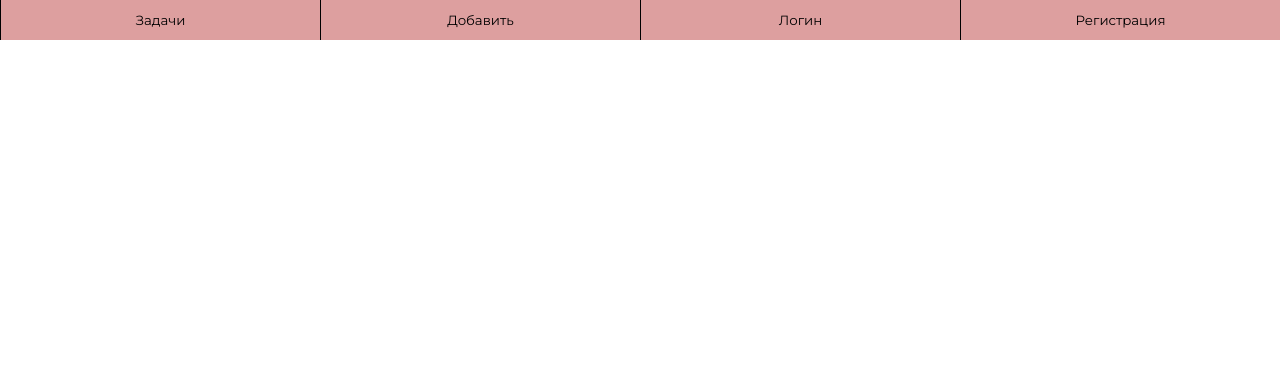
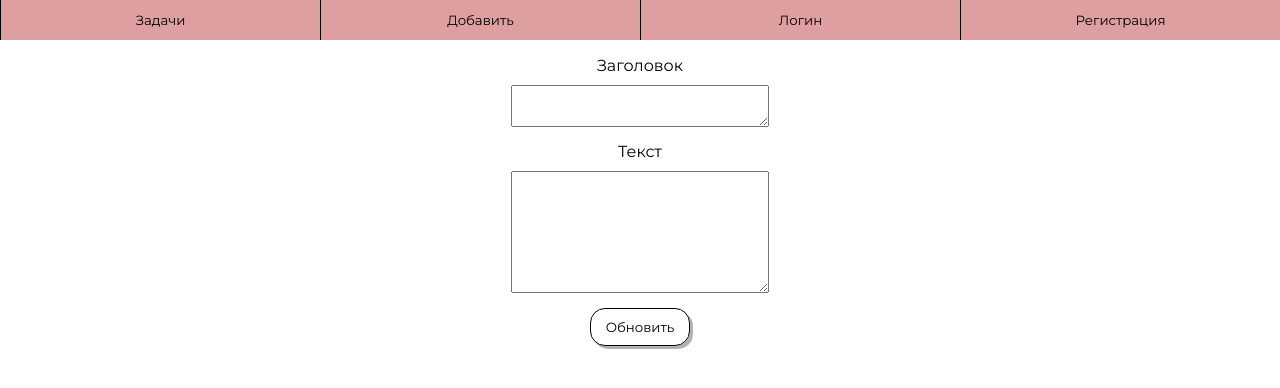
Before and after one commit to Camarot1/taskboard-frontend, a React (Create React App) app: page /edit-task/1 in a window 1280 px wide. Shown: the top 388 px of the page. Built offline with nearby package versions, Linux system fonts and the light colour scheme; no server answers.

Commit message:
add edit-task page

```diff
--- a/src/App.jsx
+++ b/src/App.jsx
@@ -4,6 +4,7 @@ import TasksPage from './pages/tasks/tasks.jsx'
 import LoginPage from './pages/login/login.jsx'
 import AddPage from './pages/addTask/addTask.jsx'
 import MainPage from './pages/main.jsx'
+import EditTask from './pages/edit-task/edit-task.jsx'
 import RegisterPage from './pages/register/register.jsx'
 import Header from './pages/components/header.jsx'
 export default function App() {
@@ -17,6 +18,7 @@ export default function App() {
                         <Route path="/addTask" element={<AddPage />} />
                         <Route path="/login" element={<LoginPage />} />
                         <Route path="/register" element={<RegisterPage />} />
+                        <Route path="/edit-task/:id" element={<EditTask/>} />
                     </Routes>
             </div>
         </BrowserRouter>
--- a/src/pages/addTask/addTask.jsx
+++ b/src/pages/addTask/addTask.jsx
@@ -54,22 +54,22 @@ export default function AddTask() {
                 <form className="main__form" onSubmit={handleAddTask}>
                     <div className="form__group">
                         <label >Имя пользователя</label>
-                        <input type="text" name="username" className="form-style"
+                        <input type="text" name="username"
                             value={formData.username} onChange={handleUpdate} />
                     </div>
                     <div className="form__group">
                         <label >Название компании</label>
-                        <input type="text" name="name" className="form-style"
+                        <input type="text" name="name"
                             value={formData.name} onChange={handleUpdate} />
                     </div>
                     <div className="form__group">
                         <label >Заголовок</label>
-                        <input type="text" name="title" className="form-style"
+                        <textarea type="text" name="title"
                             value={formData.title} onChange={handleUpdate} />
                     </div>
                     <div className="form__group">
                         <label >Описание</label>
-                        <input type="text" name="description" className="form-style"
+                        <textarea type="text" name="description" className="big"
                             value={formData.description} onChange={handleUpdate} />
                     </div>
 
--- a/src/pages/addTask/addTask.scss
+++ b/src/pages/addTask/addTask.scss
@@ -44,6 +44,12 @@ a {
                 input {
                     box-shadow: 3px 3px 0 0 rgba(0, 0, 0, 0.3);
                 }
+                textarea{
+                    min-width: 15vw;
+                }
+                .big{
+                    min-height: 10vh;
+                }
             }
         }
 
--- /dev/null
+++ b/src/pages/edit-task/edit-task.jsx
@@ -0,0 +1,70 @@
+import React, { useState, useEffect } from "react";
+import { useParams } from "react-router-dom";
+import './edit-task.scss'
+
+export default function EditTask() {
+    const { id } = useParams()
+    const [updateData, setUpdateData] = useState({
+        title: '',
+        description: ''
+    })
+
+    useEffect(() => {
+        loadData()
+    }, [])
+
+
+    const loadData = async () => {
+        try {
+            const response = await fetch(`${process.env.REACT_APP_URL}/tasks/gettask/${id}`)
+            const res = await response.json()
+            const task = res.message[0]
+            setUpdateData({
+                title: task.title,
+                description: task.description
+            })
+        } catch (error) {
+            alert(error)
+        }
+    }
+
+    const change = (e) => {
+        const { name, value } = e.target
+        setUpdateData(prev => ({
+            ...updateData,
+            [name]: value
+        }))
+    }
+
+    const fetchData = async (e) => {
+        e.preventDefault()
+        try {
+            const response = await fetch(`${process.env.REACT_APP_URL}/tasks/patchtask/${id}`, {
+                method: 'PATCH',
+                headers: { 'Content-Type': 'application/json' },
+                body: JSON.stringify(updateData)
+            })
+            alert('Задача обновленна')
+        } catch (error) {
+            alert(error)
+        }
+    }
+
+    return (
+        <main className="editTask-page">
+            <div className="main__container">
+                <form className="main__form" onSubmit={fetchData}>
+                    <div className="form__block">
+                        <label>Заголовок</label>
+                        <textarea className="textarea-small" type="text" value={updateData.title} name="title" onChange={change}/>
+                    </div>
+                    <div className="form__block">
+                        <label>Текст</label>
+                        <textarea type="text" value={updateData.description} name="description" onChange={change}/>
+                    </div>
+                    <button>Обновить</button>
+                </form>
+            </div>
+        </main>
+    )
+}
--- /dev/null
+++ b/src/pages/edit-task/edit-task.scss
@@ -0,0 +1,37 @@
+@mixin center {
+    display: flex;
+    align-items: center;
+}
+
+.editTask-page {
+    .main__container {
+        display: flex;
+    }
+
+    .main__form {
+        align-self: center;
+        @include center;
+        flex-direction: column;
+        gap: 15px;
+        button{
+            box-shadow: 3px 3px 0 0 rgba(0, 0, 0, 0.3);
+            border: 1px solid black;
+            padding: 10px 15px;
+            border-radius: 15px
+        }
+    }
+    .form__block {
+        @include center;
+        flex-direction: column;
+        gap: 10px;
+
+        textarea {
+            min-width: 20vw;
+            min-height: 15vh;
+        }
+        .textarea-small{
+            min-height: 5vh;
+        }
+    }
+
+}
--- a/src/pages/tasks/tasks.jsx
+++ b/src/pages/tasks/tasks.jsx
@@ -8,11 +8,12 @@ export default function TasksPage() {
     const [tasks, setTasks] = useState([])
     const [updatingTaskId, setUpdatingTaskId] = useState(null)
     const navigate = useNavigate();
-
+    const [userData, setUserData] = useState('')
 
     useEffect(() => {
         const loadData = async () => {
             const userDataFromToken = usersData()
+            setUserData(userDataFromToken)
             if (!userDataFromToken) {
                 navigate("/login")
             } else {
@@ -77,13 +78,21 @@ export default function TasksPage() {
                 throw new Error('Ошибка при архивации задачи')
             }
 
-            await fetchTask()
             alert('Задача успешно отправлена в архив!')
+            await fetchTask(userData.id)
         } catch (error) {
             console.error('Error archiving task:', error)
             alert('Ошибка при архивации задачи')
         } finally {
             setUpdatingTaskId(null)
+        }
+    }
+
+    const redirectEdit = async (item) =>{
+        try{
+            navigate(`/edit-task/${item}`)
+        }catch(error){
+            alert(error)
         }
     }
 
@@ -100,6 +109,7 @@ export default function TasksPage() {
         <main className='main-page'>
             <div className="main__container">
                 <h1 className="main__title">Задачи</h1>
+                <div className="main__nick">Ваш никнейм: {userData.login}</div>
                 <button className="main__button" onClick={()=> {
                     deleteToken()
                     navigate('/login')}}>
@@ -123,6 +133,7 @@ export default function TasksPage() {
                                         >
                                             {updatingTaskId === item.id ? 'Обновление...' : 'Взять в работу'}
                                         </button>
+                                        <button className="button-block red" onClick ={ ()=> redirectEdit(item.id)}>Редактировать</button>
                                     </div>
                                 ))
                             )}</div>
@@ -177,7 +188,7 @@ export default function TasksPage() {
                                             >
                                                 Вернуть
                                             </button>
-                                            <button onClick={() => handleArchiveTask(item.id)}
+                                            <button className="red" onClick={() => handleArchiveTask(item.id)}
                                                 disabled={updatingTaskId === item.id}>Архив</button>
                                         </div>
                                     </div>
--- a/src/pages/tasks/tasks.scss
+++ b/src/pages/tasks/tasks.scss
@@ -40,6 +40,11 @@ a {
 .main__title {
     align-self: center;
     font-size: 2em;
+}
+
+.main__nick{
+    align-self: center;
+    margin-top: 10px;
 }
 
 .main__button {
@@ -116,5 +121,7 @@ a {
             border-bottom: 1px solid black;
         }
     }
-
+    .red{
+        color:red;
+    }
 }
```
